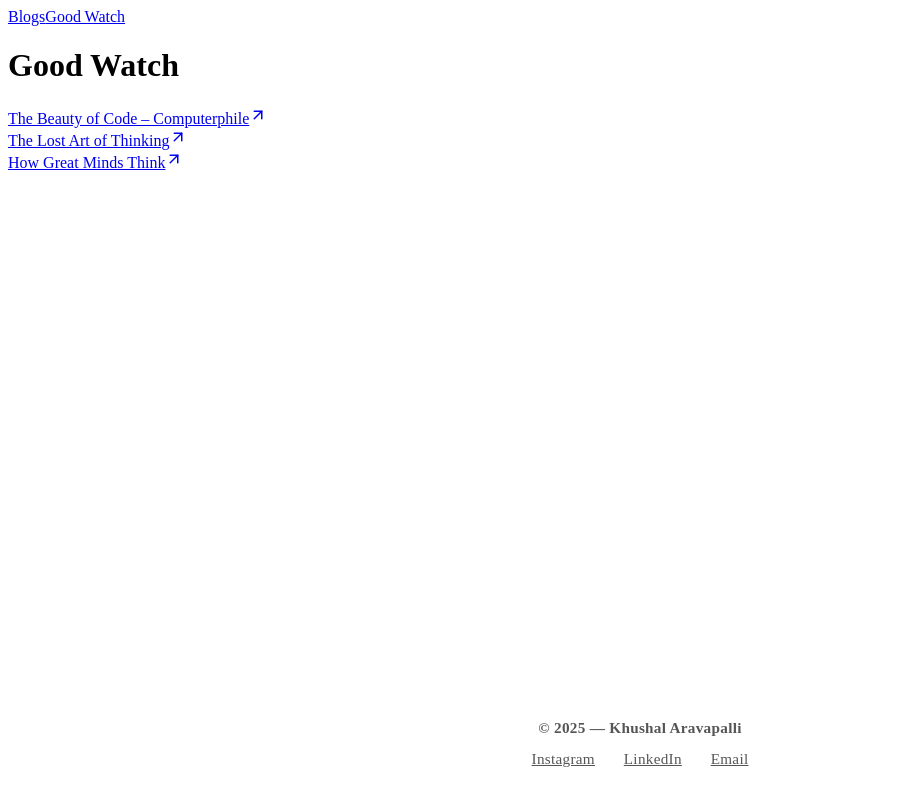
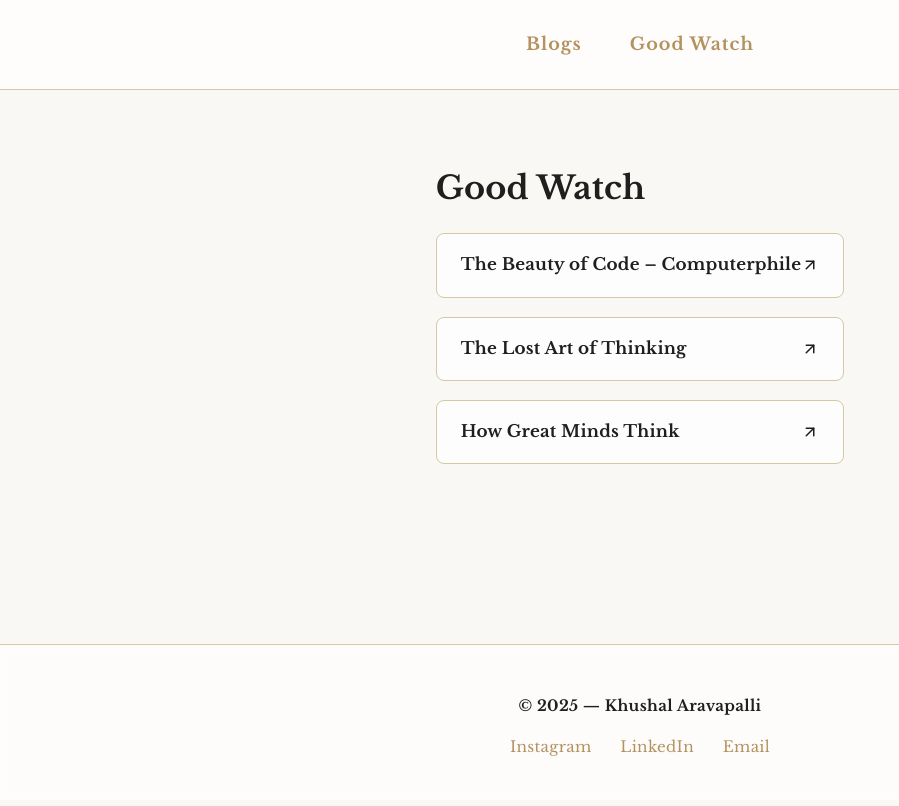
Before and after one commit to akhushal/test-1-ui, a React (Create React App) app: page /goodwatch in a window 1280 px wide. Shown: the top 806 px of the page, without its empty margins (0-899 px from the left). Built offline with nearby package versions, Linux system fonts and the light colour scheme.

Commit message:
footer css change

```diff
--- a/src/index.css
+++ b/src/index.css
@@ -1,3 +1,141 @@
+@import url('https://fonts.googleapis.com/css2?family=Libre+Baskerville:wght@400;700&display=swap');
+
+:root {
+  --bg-color: #faf8f4; /* soft ivory background */
+  --text-color: #1f1f1f;
+  --accent-color: #b3925f; /* classic gold tone */
+  --border-color: #d6c8a0;
+}
+
+body {
+  margin: 0;
+  background-color: var(--bg-color);
+  color: var(--text-color);
+  font-family: 'Libre Baskerville', serif;
+  line-height: 1.8;
+  letter-spacing: 0.2px;
+  transition: background-color 0.4s ease;
+}
+
+h1, h2 {
+  font-weight: 700;
+  color: var(--text-color);
+  margin-bottom: 1rem;
+}
+
+a {
+  color: var(--accent-color);
+  text-decoration: none;
+  transition: all 0.3s ease;
+}
+
+a:hover {
+  color: var(--text-color);
+}
+
+.navbar {
+  display: flex;
+  justify-content: center;
+  gap: 3rem;
+  padding: 1.8rem 0;
+  border-bottom: 1px solid var(--border-color);
+  background: rgba(255, 255, 255, 0.7);
+  backdrop-filter: blur(6px);
+  position: sticky;
+  top: 0;
+  z-index: 10;
+}
+
+.navbar a {
+  font-weight: 700;
+  letter-spacing: 1px;
+  font-size: 1.1rem;
+}
+
+.container {
+  max-width: 800px;
+  margin: 3rem auto;
+  padding: 0 2rem;
+  animation: fadeIn 0.8s ease;
+}
+
+.blog-title {
+  font-size: 1.2rem;
+  margin-bottom: 1.2rem;
+  border-bottom: 1px solid var(--border-color);
+  padding-bottom: 0.5rem;
+  display: inline-block;
+  transition: all 0.3s ease;
+}
+
+.blog-title:hover {
+  color: var(--accent-color);
+  transform: translateX(4px);
+}
+
+.blog-post h1 {
+  font-size: 2.2rem;
+  margin-bottom: 1.5rem;
+}
+
+.blog-post p {
+  font-size: 1.05rem;
+  line-height: 1.9;
+  color: #2e2e2e;
+}
+
+.goodwatch-item {
+  border: 1px solid var(--border-color);
+  padding: 1rem 1.5rem;
+  margin-bottom: 1.2rem;
+  border-radius: 8px;
+  background: rgba(255, 255, 255, 0.8);
+  transition: all 0.3s ease;
+}
+
+.goodwatch-item:hover {
+  background: var(--accent-color);
+  color: white;
+  transform: translateY(-3px);
+}
+
+.goodwatch-item a {
+  color: inherit;
+  font-weight: 600;
+  font-size: 1.05rem;
+  display: flex;
+  align-items: center;
+  justify-content: space-between;
+}
+
+.goodwatch-item svg {
+  transition: transform 0.3s ease;
+}
+
+.goodwatch-item:hover svg {
+  transform: translateX(5px);
+}
+
+footer {
+  text-align: center;
+  padding: 2rem 0;
+  font-size: 0.9rem;
+  border-top: 1px solid var(--border-color);
+  color: #6f6f6f;
+  margin-top: 3rem;
+}
+
+@keyframes fadeIn {
+  from {
+    opacity: 0;
+    transform: translateY(15px);
+  }
+  to {
+    opacity: 1;
+    transform: translateY(0);
+  }
+}
+
 /* Layout to keep footer at bottom elegantly */
 .page-layout {
   display: flex;
```
